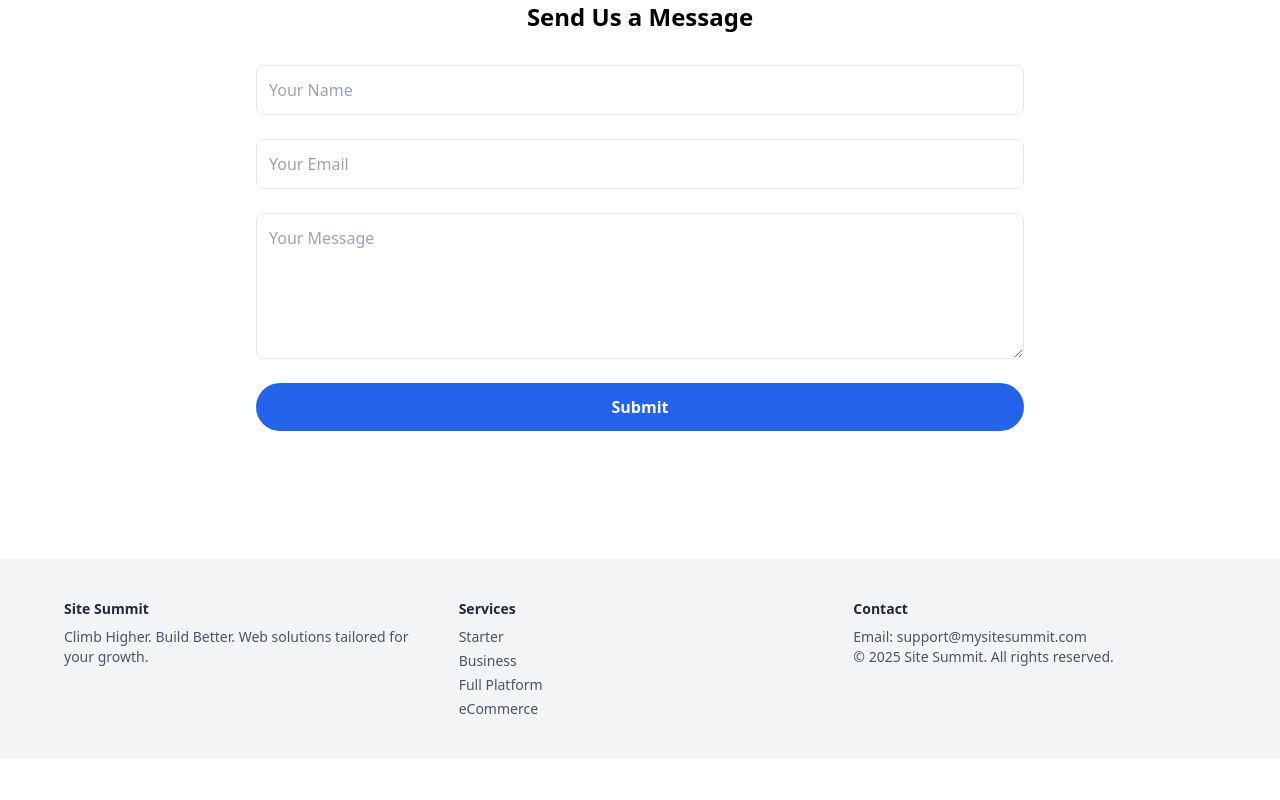
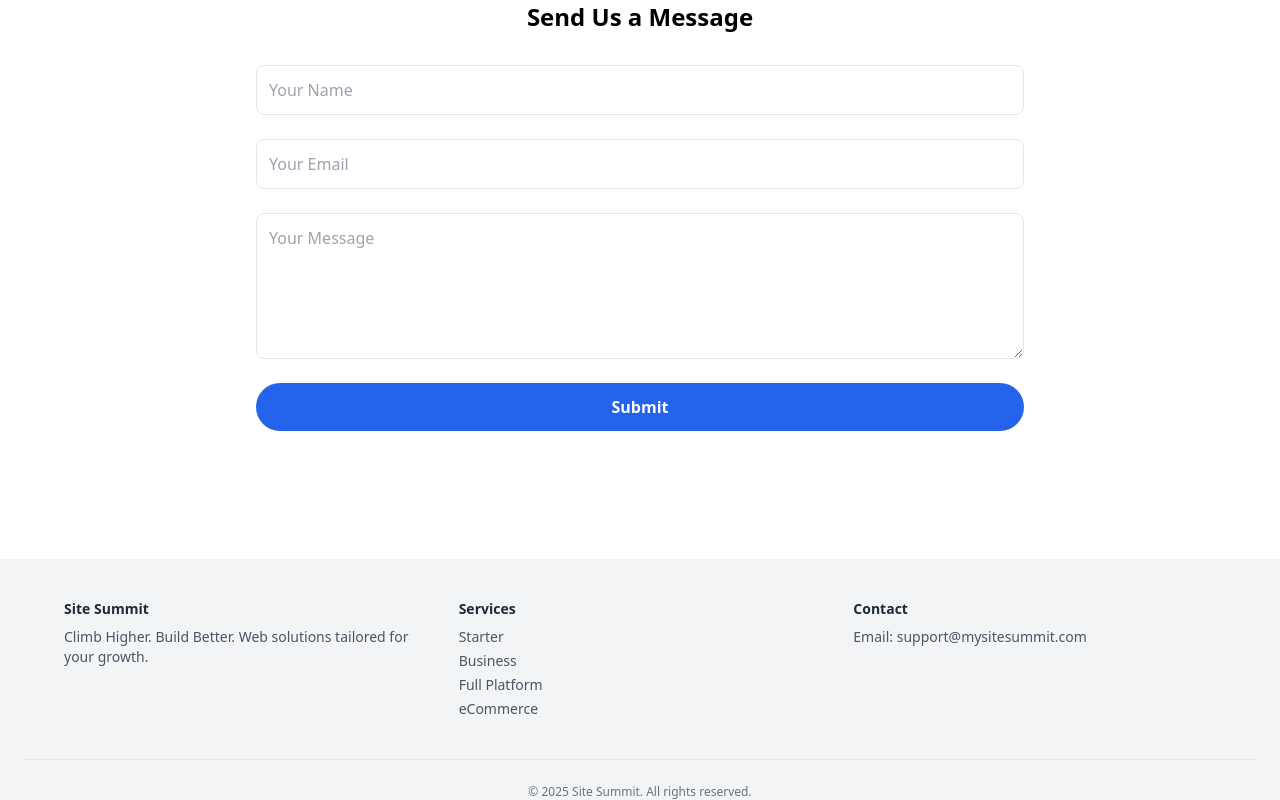
Before and after one commit to Bathgatee/site-summit, a React (Create React App) app: page /contact in a window 1280 px wide. Shown: the part 419-1219 px from the top of the page. Before the commit the page ends 1178 px from the top, so only its background shows below. Built offline with nearby package versions, Linux system fonts and the light colour scheme.

Commit message:
Update footer layout and GA integration

```diff
--- a/package.json
+++ b/package.json
@@ -5,6 +5,7 @@
   "dependencies": {
     "react": "^18.0.0",
     "react-dom": "^18.0.0",
+    "react-ga4": "^2.1.0",
     "react-helmet": "^6.1.0",
     "react-router-dom": "^6.0.0",
     "react-scripts": "5.0.1"
--- a/src/App.jsx
+++ b/src/App.jsx
@@ -1,4 +1,7 @@
-import { BrowserRouter as Router, Routes, Route } from "react-router-dom";
+import { BrowserRouter as Router, Routes, Route, useLocation } from "react-router-dom";
+import { useEffect } from "react";
+import ReactGA from "react-ga4";
+
 import Home from "./pages/Home";
 import Starter from "./pages/Starter";
 import Business from "./pages/Business";
@@ -8,9 +11,21 @@ import Contact from "./pages/Contact";
 import Navbar from "./components/Navbar";
 import Footer from "./components/Footer";
 
+// Track route changes
+function RouteTracker() {
+  const location = useLocation();
+
+  useEffect(() => {
+    ReactGA.send({ hitType: "pageview", page: location.pathname });
+  }, [location]);
+
+  return null;
+}
+
 function App() {
   return (
     <Router>
+      <RouteTracker />
       <div className="flex flex-col min-h-screen">
         <Navbar />
         <main className="flex-grow">
--- a/src/components/Footer.jsx
+++ b/src/components/Footer.jsx
@@ -1,6 +1,6 @@
 export default function Footer() {
   return (
-    <footer className="bg-gray-100 text-gray-600 text-sm py-10 px-6 mt-12">
+    <footer className="bg-gray-100 text-gray-600 text-sm pt-10 px-6 mt-12">
       <div className="max-w-6xl mx-auto grid grid-cols-1 md:grid-cols-3 gap-8 text-center md:text-left">
         <div>
           <h4 className="font-semibold text-gray-800 mb-2">Site Summit</h4>
@@ -18,8 +18,11 @@ export default function Footer() {
         <div>
           <h4 className="font-semibold text-gray-800 mb-2">Contact</h4>
           <p>Email: support@mysitesummit.com</p>
-          <p>© {new Date().getFullYear()} Site Summit. All rights reserved.</p>
         </div>
+      </div>
+
+      <div className="border-t border-gray-200 mt-10 pt-6 text-center text-xs text-gray-500">
+        © {new Date().getFullYear()} Site Summit. All rights reserved.
       </div>
     </footer>
   );
--- a/src/index.js
+++ b/src/index.js
@@ -3,5 +3,11 @@ import ReactDOM from 'react-dom/client';
 import App from './App';
 import './index.css';
 
+import ReactGA from 'react-ga4';
+
+// Initialize Google Analytics
+ReactGA.initialize("G-M14XK48C19");
+ReactGA.send({ hitType: "pageview", page: window.location.pathname });
+
 const root = ReactDOM.createRoot(document.getElementById('root'));
 root.render(<App />);
```
Also changed, not shown: 1 other file (tests, documents, lock files or other folders).
